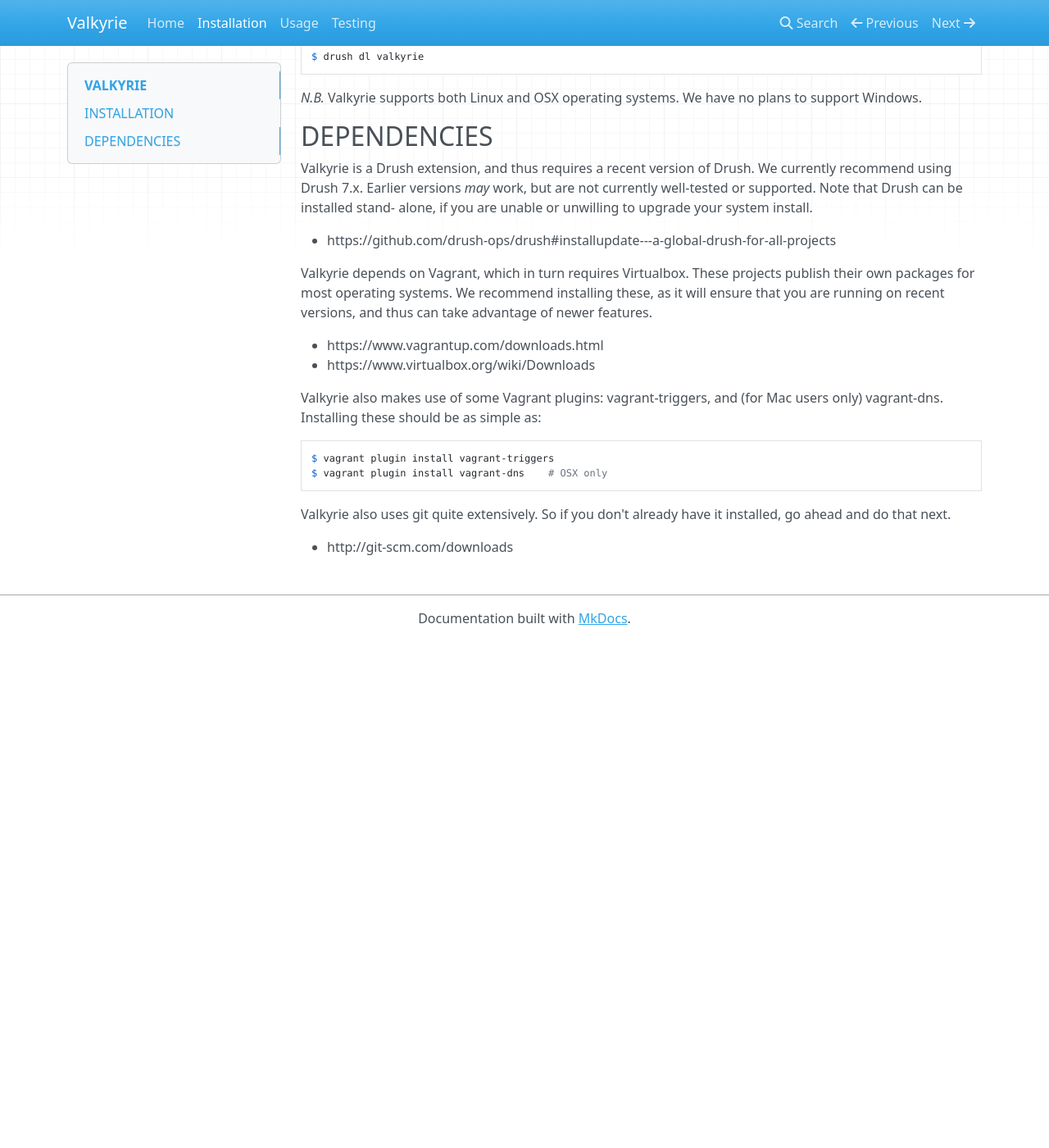
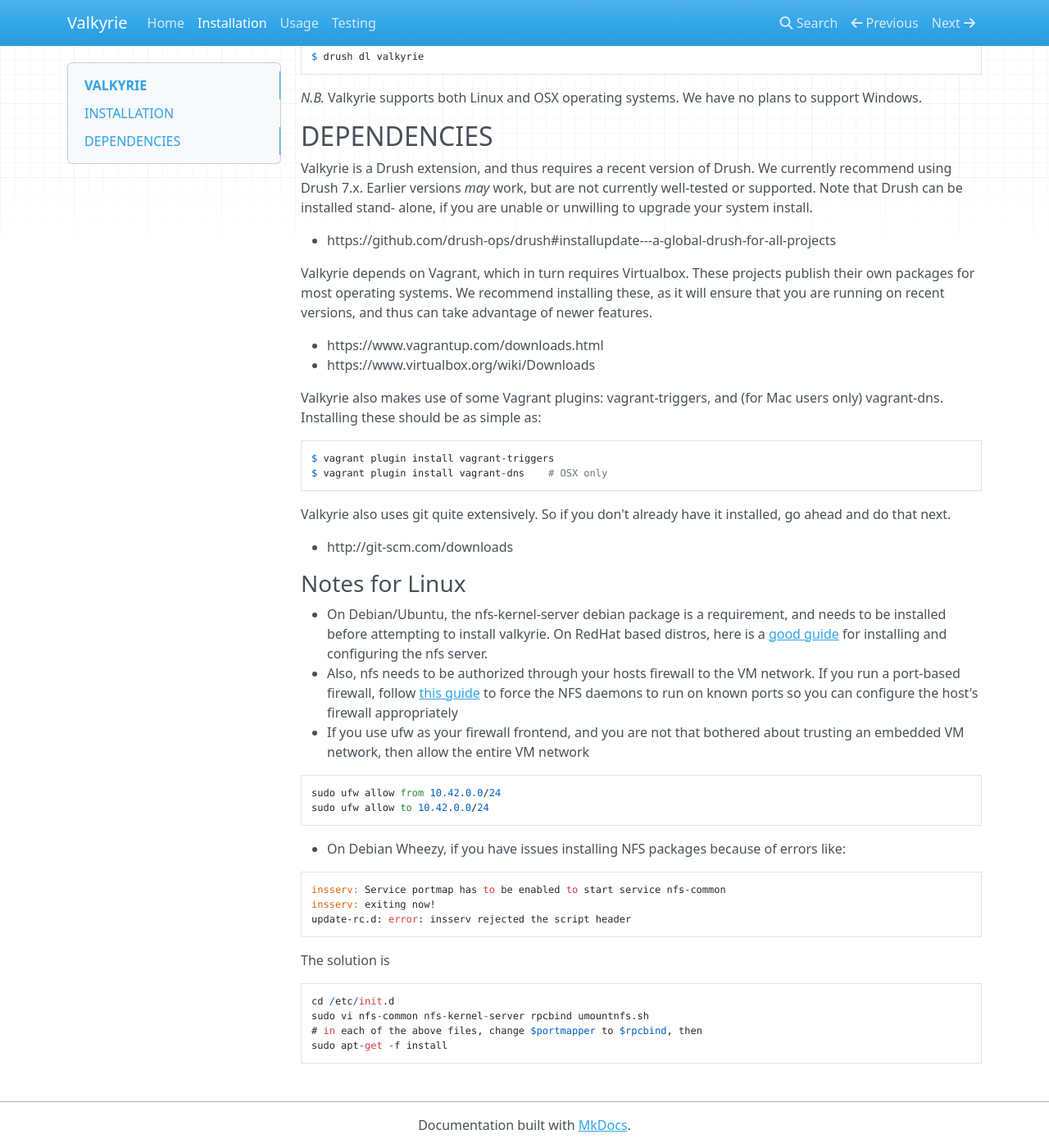
Before and after one commit to GetValkyrie/valkyrie-docs, an MkDocs documentation site: the page built from docs/installation.md, in a window 1280 px wide and 1400 px high, scrolled down 174 px. Shown: the whole window at 82% size. Built offline with MkDocs 1.6.1, drawn with Linux system fonts in a browser that asks for light colours; nearby versions of some CDN libraries; old or Windows-style settings are respelled for this version of MkDocs; before the commit the page ends 956 px from its top, so only the background shows below that.

Commit message:
Added notes for installing on debian

````diff
--- a/docs/installation.md
+++ b/docs/installation.md
@@ -40,3 +40,25 @@
 installed, go ahead and do that next.
 
  * http://git-scm.com/downloads
+
+### Notes for Linux
+* On Debian/Ubuntu, the nfs-kernel-server debian package is a requirement, and needs to be installed before attempting to install valkyrie.  On RedHat based distros, here is a [good guide](http://computernetworkingnotes.com/network-administration/how-to-configure-nfs-server-in-rhel-6.html) for installing and configuring the nfs server.
+* Also, nfs needs to be authorized through your hosts firewall to the VM network.  If you run a port-based firewall,  follow [this guide](https://wiki.debian.org/SecuringNFS) to force the NFS daemons to run on known ports so you can configure the host's firewall appropriately
+* If you use ufw as your firewall frontend, and you are not that bothered about trusting an embedded VM network, then allow the entire VM network
+```
+sudo ufw allow from 10.42.0.0/24
+sudo ufw allow to 10.42.0.0/24
+```
+* On Debian Wheezy, if you have issues installing NFS packages because of errors like:
+```
+insserv: Service portmap has to be enabled to start service nfs-common
+insserv: exiting now!
+update-rc.d: error: insserv rejected the script header
+```
+The solution is
+```
+cd /etc/init.d
+sudo vi nfs-common nfs-kernel-server rpcbind umountnfs.sh
+# in each of the above files, change $portmapper to $rpcbind, then
+sudo apt-get -f install
+```
````
